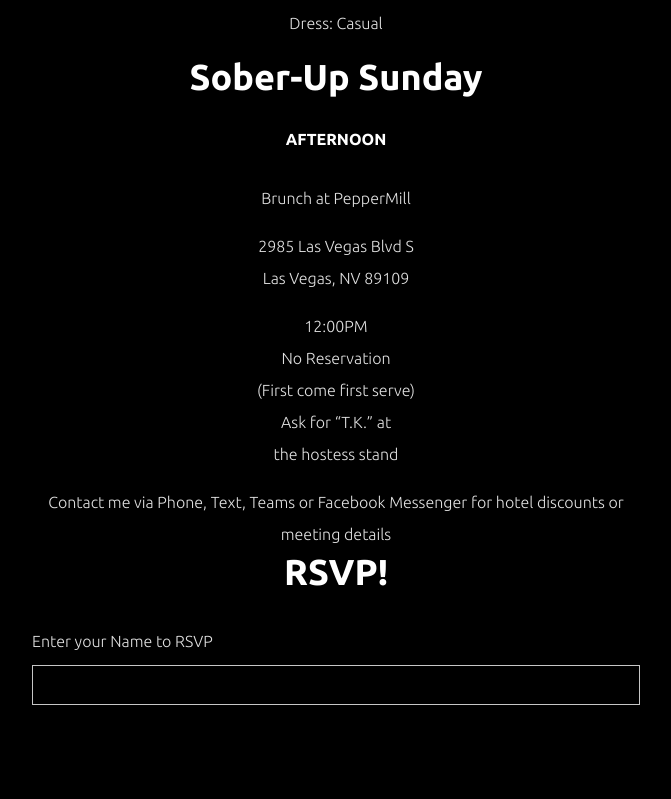
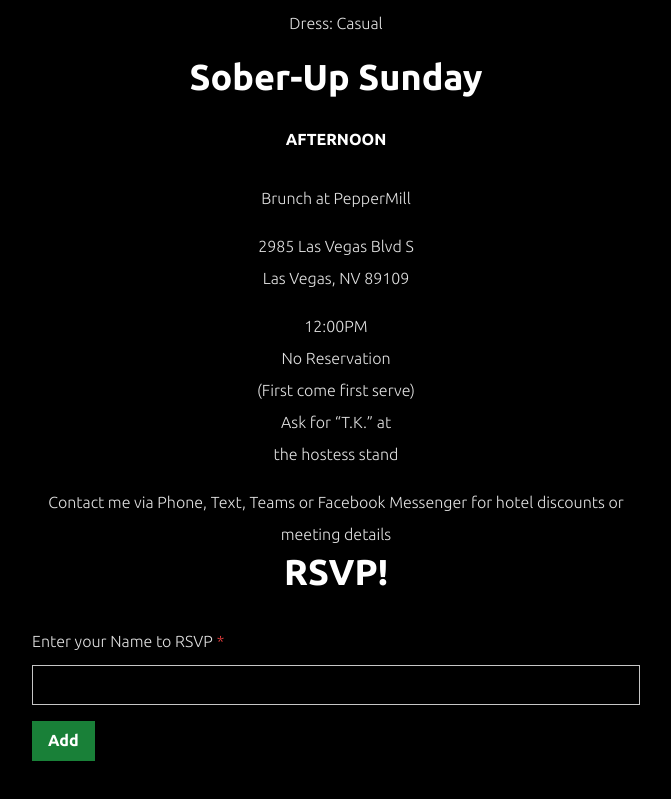
Before and after one commit to stupendous-web/tk-turns-thirty-five, a Next.js app: page / in a window 1280 px wide. Shown: the part 1356-2155 px from the top of the page, without its empty margins (304-975 px from the left). Before the commit the page ends 2125 px from the top, so only its background shows below. Built offline with nearby package versions, Linux system fonts and the light colour scheme.

Commit message:
Think twice, code once.

```diff
--- a/package.json
+++ b/package.json
@@ -12,9 +12,11 @@
     "@chakra-ui/react": "^2.7.0",
     "@emotion/react": "^11.11.0",
     "@emotion/styled": "^11.11.0",
+    "axios": "^1.4.0",
     "eslint": "8.42.0",
     "eslint-config-next": "13.4.4",
     "framer-motion": "^10.12.16",
+    "mongodb": "^5.6.0",
     "next": "13.4.4",
     "react": "18.2.0",
     "react-dom": "18.2.0"
--- /dev/null
+++ b/pages/api/names.js
@@ -0,0 +1,21 @@
+import { MongoClient } from "mongodb";
+
+export default async function handler(request, response) {
+  const { method, body } = request;
+
+  const client = new MongoClient(process.env.MONGO_DB_URI);
+  const collection = client.db("bessa").collection("names");
+  await client.connect();
+
+  switch (method) {
+    case "POST":
+      await collection
+        .insertOne({ ...body })
+        .then(() => response.send("Good things come to those who wait."))
+        .catch((error) => response.status(422).json(error))
+        .finally(() => client.close());
+      break;
+    default:
+      response.status(405).send();
+  }
+}
--- a/pages/index.js
+++ b/pages/index.js
@@ -7,10 +7,25 @@ import {
   Input,
   Text,
   Flex,
+  Button,
 } from "@chakra-ui/react";
+import axios from "axios";
+import { useState } from "react";
 
 export default function Home() {
-  const handleSubmit = () => {};
+  const [names, setNames] = useState([]);
+  const [name, setName] = useState("");
+  const [isLoading, setIsLoading] = useState(false);
+
+  const handleSubmit = (event) => {
+    event.preventDefault();
+    setIsLoading(true);
+    axios.post("/api/names", { name }).then(() => {
+      setNames([...names, name]);
+      setIsLoading(false);
+    });
+  };
+
   return (
     <>
       <Head>
@@ -73,10 +88,24 @@ export default function Home() {
             </Text>
             <Heading>RSVP!</Heading>
           </Flex>
-          <FormControl>
-            <FormLabel>Enter your Name to RSVP</FormLabel>
-            <Input type="email" />
-          </FormControl>
+          <form onSubmit={(event) => handleSubmit(event)}>
+            <FormControl isRequired>
+              <FormLabel>Enter your Name to RSVP</FormLabel>
+              <Input
+                type={"text"}
+                value={name}
+                onChange={(event) => setName(event.currentTarget.value)}
+                mb={4}
+              />
+              <Button
+                type={"submit"}
+                colorScheme={"primary"}
+                isLoading={isLoading}
+              >
+                Add
+              </Button>
+            </FormControl>
+          </form>
         </Container>
       </main>
     </>
```
Also changed, not shown: 1 other file (tests, documents, lock files or other folders).
